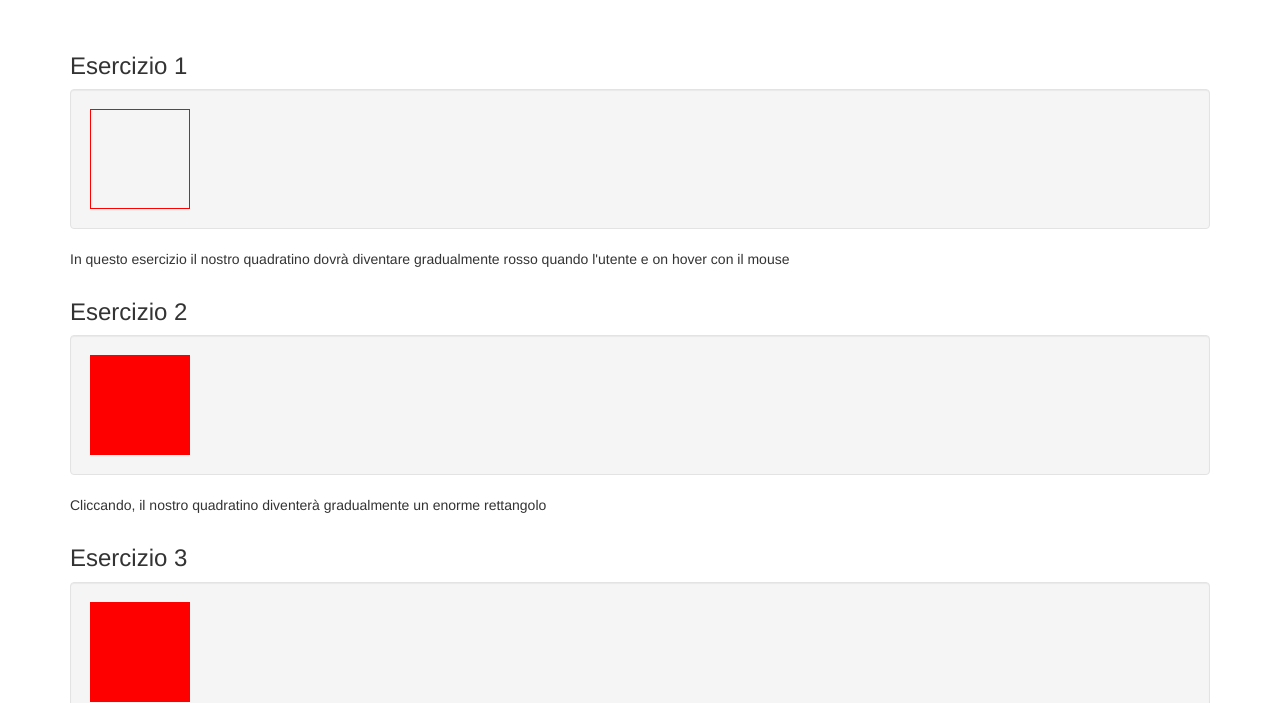
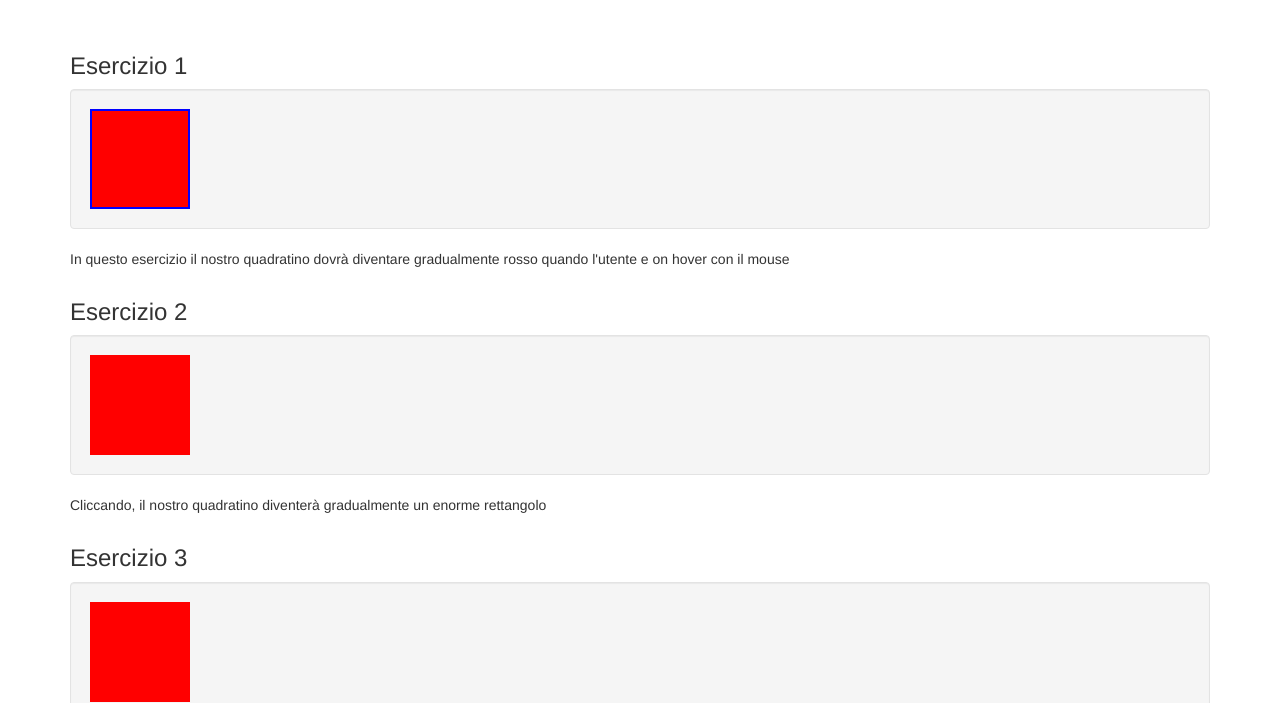
Before and after one commit to elisabichiappini/html-css-animation-filter, a plain HTML site: page index.html in a window 1280 px wide. In both pictures the pointer is over the element 140 px from the left and 255 px from the top of the page. Shown: the part 97-800 px from the top of the page. Drawn offline with nearby package versions, Linux system fonts and the light colour scheme.

Commit message:
feat: esercizio due

```diff
--- a/style.css
+++ b/style.css
@@ -67,3 +67,22 @@
     width: 60px;
     height: 20px;
 }
+
+/*
+ESERCIZIO_1
+*/
+
+.ex-1-square:hover {
+    background-color: red;
+    transition: 1s;
+    border:2px solid blue;
+}
+
+/*
+ESERCIZIO_2
+*/
+
+.ex-2-square:active {
+    transition: 3s;
+    width: 1000px;
+}
```
